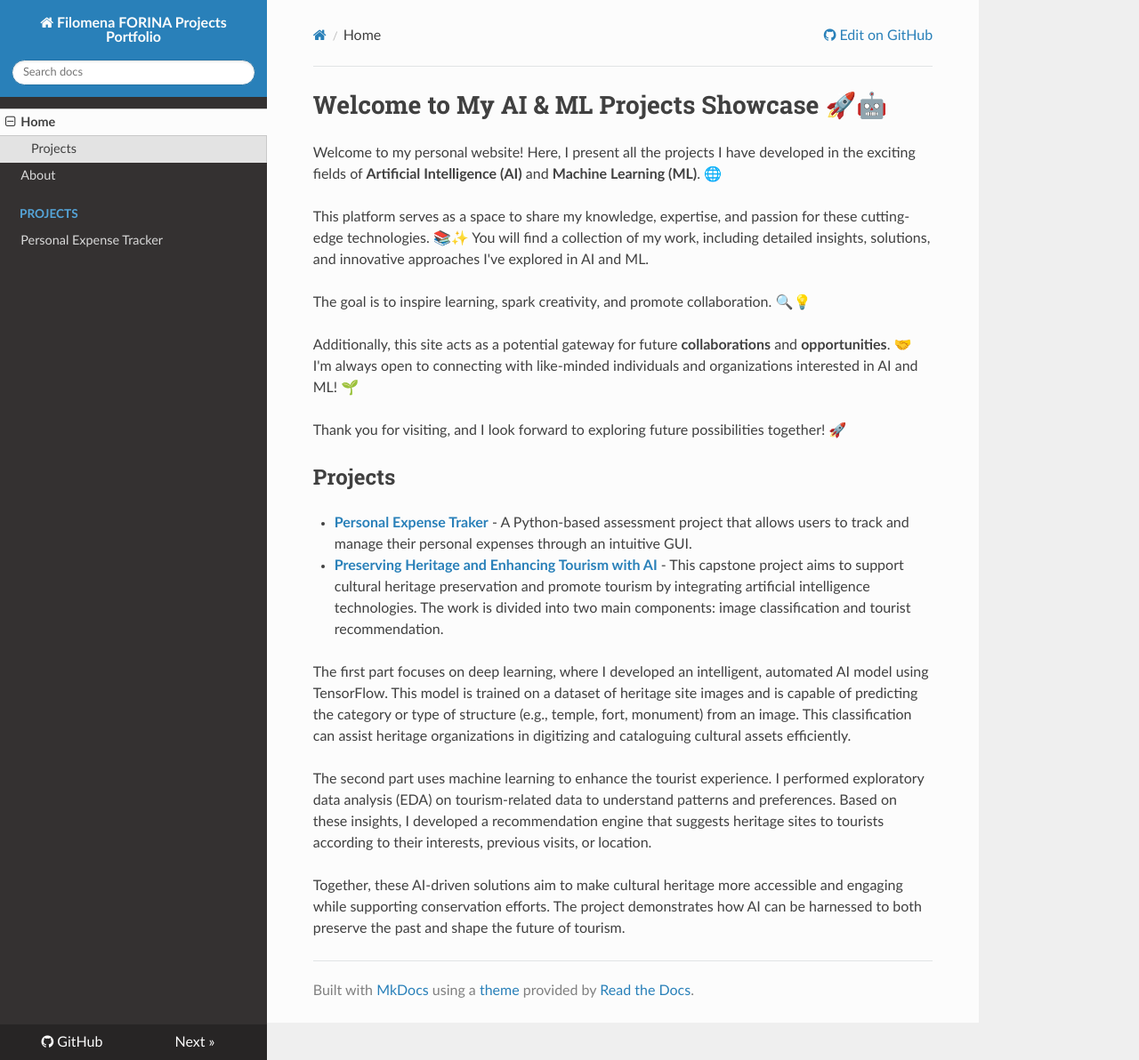
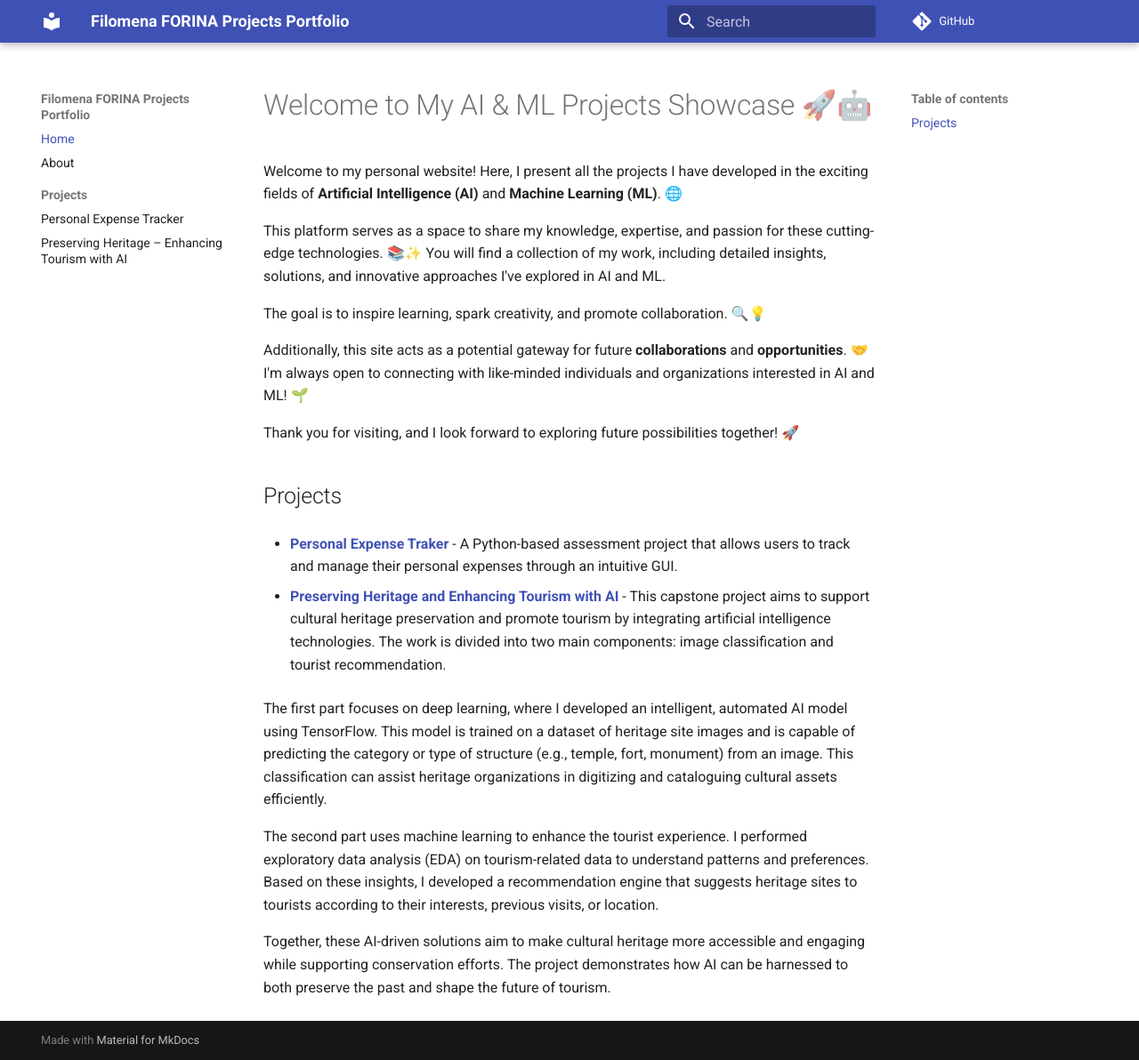
Before and after one commit to FloraFo/Python-Scripts, an MkDocs documentation site: the page built from docs/index.md, in a window 1280 px wide and 1192 px high. Shown: the whole window at 89% size. Built offline with MkDocs 1.6.1 and Material for MkDocs 9.7.7, drawn with Linux system fonts in a browser that asks for light colours; nearby versions of some CDN libraries; a script that is not in the unit is left out; comment, search, counter and statistics services are not loaded.

Commit message:
mkdoc update

```diff
--- a/mkdocs.yml
+++ b/mkdocs.yml
@@ -10,15 +10,16 @@ nav:
   - About: about.md
   - Projects:
       - Personal Expense Tracker: Projects/personalexpstracker.md
+      - Preserving Heritage – Enhancing Tourism with AI: Projects/preservingheritage.md
 
 theme:
-  name: readthedocs
-  highlightjs: true
-  hljs_languages:
-    - yaml
-    - rust
-    - py
-    - md
-  color_mode: auto
-  user_color_mode_toggle: True
-  prev_next_buttons_location: none
+  name: material
+  features:
+    - navigation.sections
+    - navigation.expand
+    - navigation.top
+  palette:
+    - scheme: default
+      primary: indigo
+      accent: indigo
+  language: en
```
Also changed, not shown: 1 other file.
